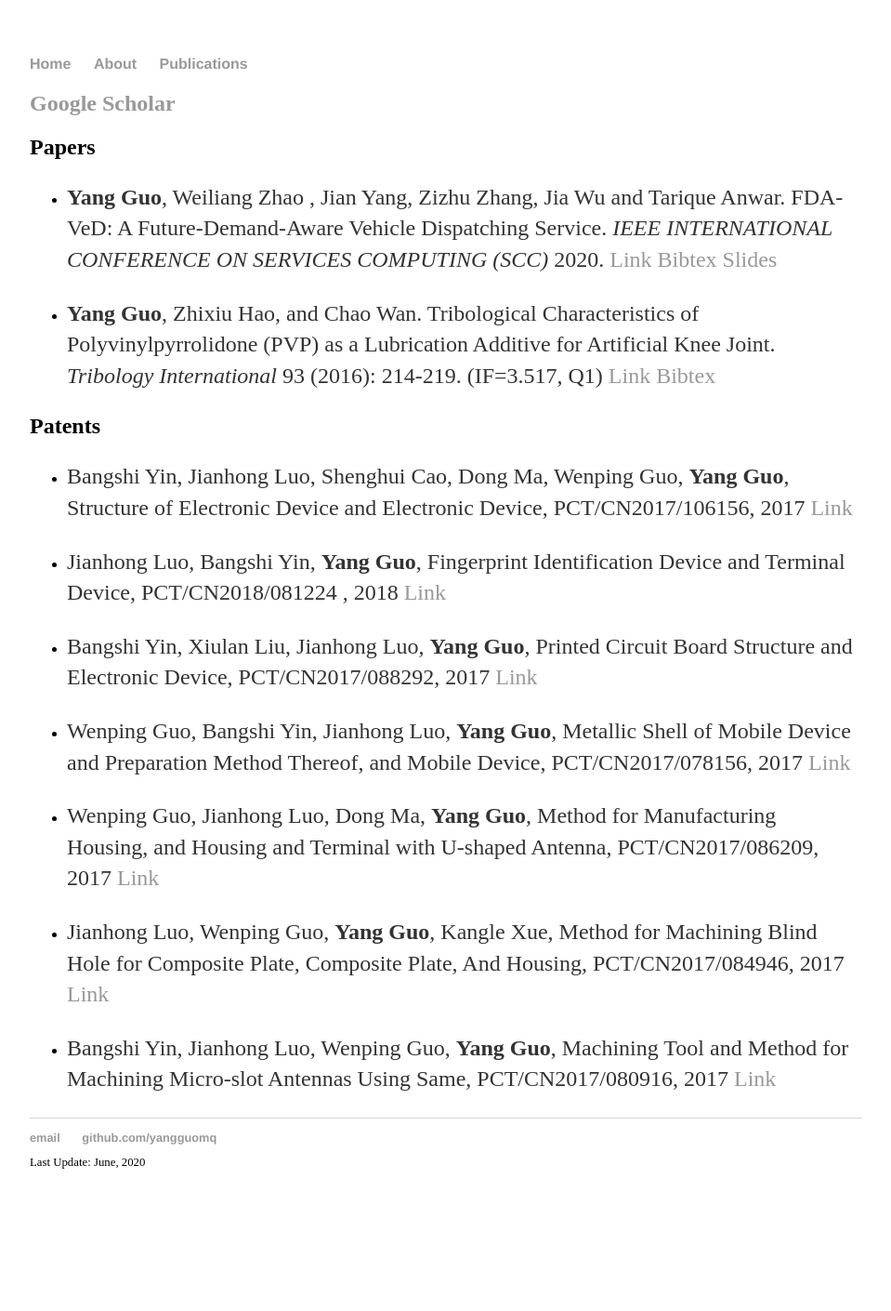
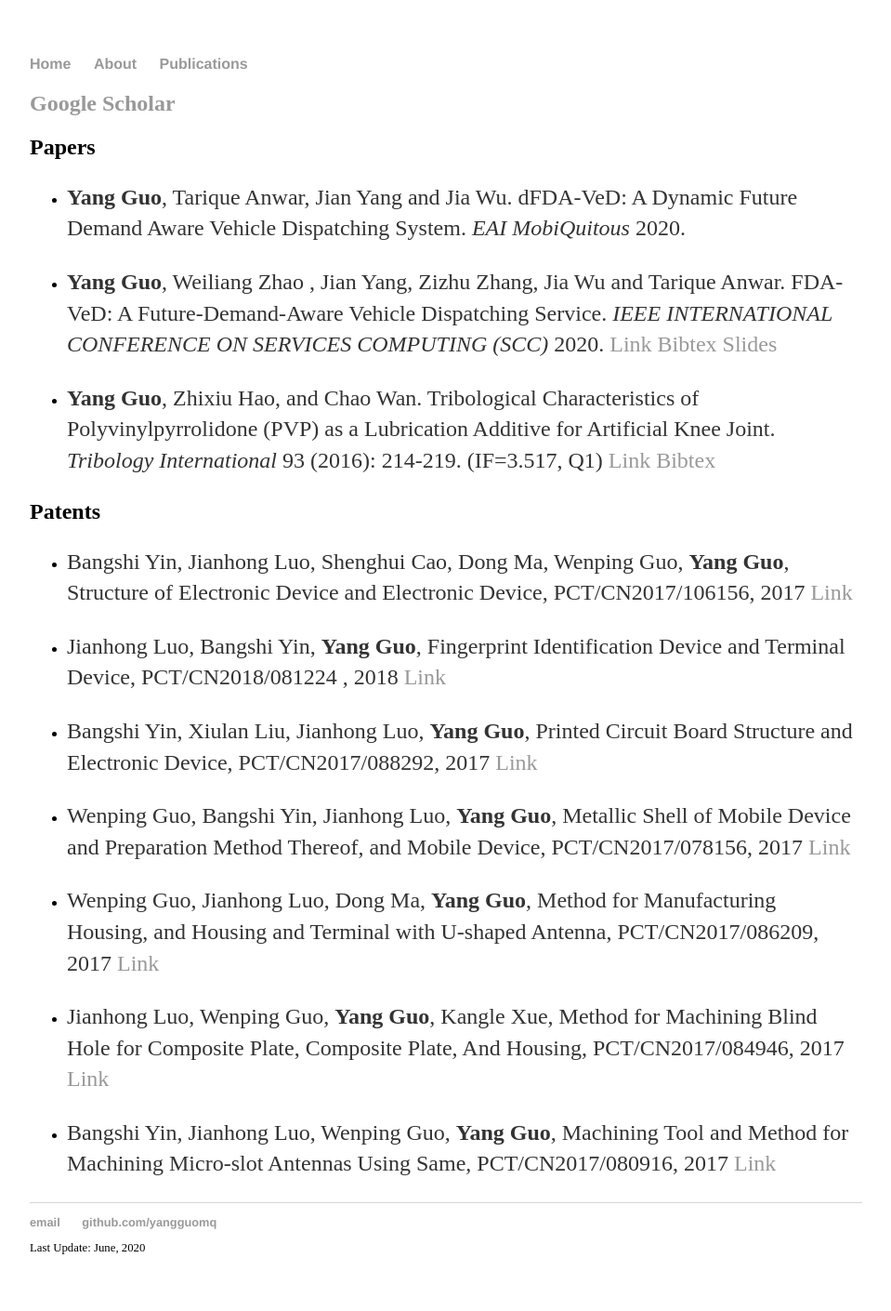
Before and after one commit to yangguomq/yangguomq.github.io, a Jekyll site: the page built from publication/index.md, in a window 1280 px wide. Shown: the whole page at 93% size, without its empty margins (160-1119 px from the left). Built offline with Jekyll 4.4.1, drawn with Linux system fonts in a browser that asks for light colours; before the commit the page ends 1318 px from its top, so only the background shows below that.

Commit message:
Update index.md

```diff
--- a/publication/index.md
+++ b/publication/index.md
@@ -6,6 +6,8 @@
 ## [Google Scholar](https://scholar.google.com/citations?user=BnbauT4AAAAJ&hl=en&authuser=1)
 
 ## Papers
+
+- **Yang Guo**, Tarique Anwar, Jian Yang and Jia Wu. dFDA-VeD: A Dynamic Future Demand Aware Vehicle Dispatching System. *EAI MobiQuitous* 2020.
 
 - **Yang Guo**, Weiliang Zhao , Jian Yang, Zizhu Zhang, Jia Wu and Tarique Anwar. FDA-VeD: A Future-Demand-Aware Vehicle Dispatching Service. *IEEE INTERNATIONAL CONFERENCE ON SERVICES COMPUTING (SCC)* 2020. [Link](https://conferences.computer.org/servicespub/pdfs/SCC2020-6PAvrY57CwjKQITACOPvZJ/878900a345/878900a345.pdf) [Bibtex](../files/FDA-VeD.bib) [Slides](../files/SCC_REG_45_13_Guo.pdf)
 
```
